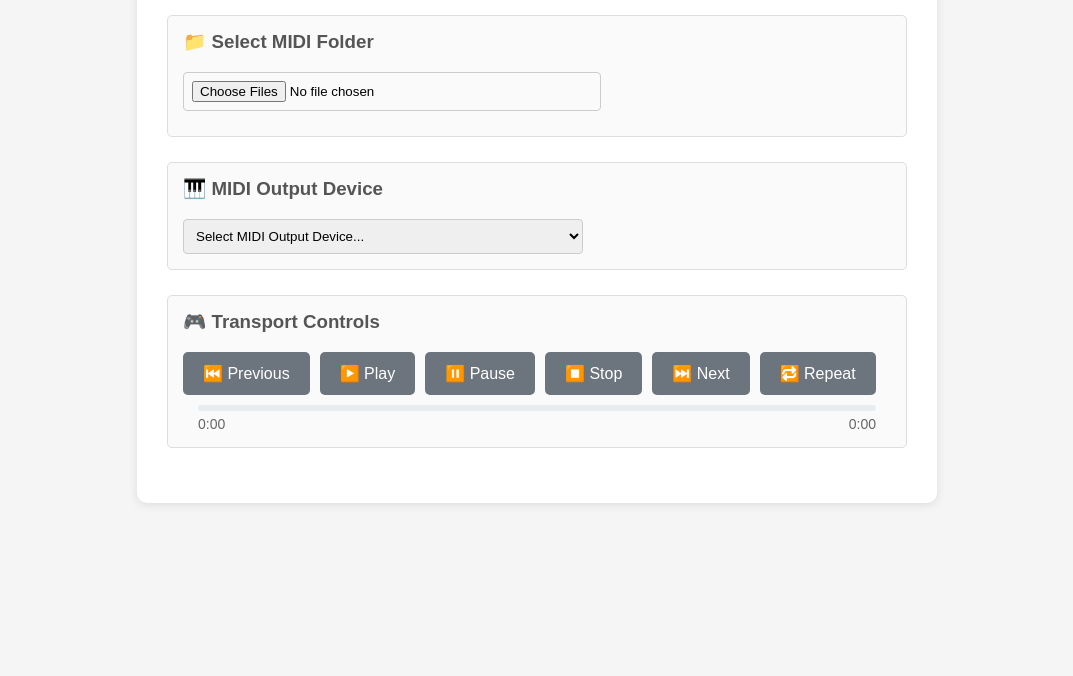
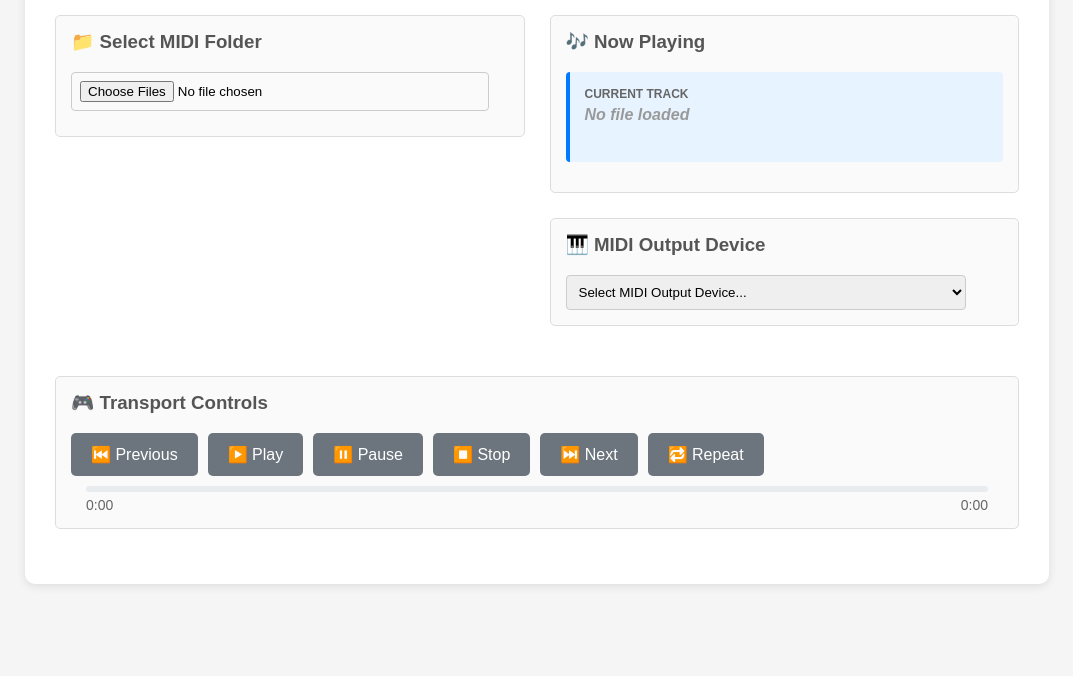
Before and after one commit to tonyferrelli/world-of-ai-slop, a plain HTML site: page tools/midi-file-player.html in a window 1280 px wide. Shown: the part 124-800 px from the top of the page, without its empty margins (103-1176 px from the left). Drawn offline with Linux system fonts and the light colour scheme.

Commit message:
Enhance layout and now playing display in MIDI player

```diff
--- a/tools/midi-file-player.html
+++ b/tools/midi-file-player.html
@@ -7,10 +7,23 @@
     <style>
         body {
             font-family: Arial, sans-serif;
-            max-width: 800px;
+            max-width: 1400px;
+            width: 80%;
             margin: 0 auto;
             padding: 20px;
             background-color: #f5f5f5;
+        }
+
+        @media (max-width: 1200px) {
+            body {
+                width: 90%;
+            }
+        }
+
+        @media (max-width: 768px) {
+            body {
+                width: 95%;
+            }
         }
 
         .container {
@@ -24,6 +37,19 @@
             text-align: center;
             color: #333;
             margin-bottom: 30px;
+        }
+
+        .grid-container {
+            display: grid;
+            grid-template-columns: 1fr 1fr;
+            gap: 25px;
+            margin-bottom: 25px;
+        }
+
+        @media (max-width: 768px) {
+            .grid-container {
+                grid-template-columns: 1fr;
+            }
         }
 
         .section {
@@ -90,6 +116,34 @@
         .file-list-empty {
             padding: 20px;
             text-align: center;
+            color: #999;
+            font-style: italic;
+        }
+
+        .now-playing {
+            padding: 15px;
+            background-color: #e7f3ff;
+            border-left: 4px solid #007bff;
+            border-radius: 4px;
+            margin-bottom: 15px;
+            min-height: 60px;
+        }
+
+        .now-playing-label {
+            font-size: 12px;
+            color: #666;
+            text-transform: uppercase;
+            font-weight: bold;
+            margin-bottom: 5px;
+        }
+
+        .now-playing-title {
+            font-size: 16px;
+            color: #333;
+            font-weight: bold;
+        }
+
+        .now-playing-empty {
             color: #999;
             font-style: italic;
         }
@@ -196,6 +250,8 @@
     <div class="container">
         <h1>🎵 Web MIDI Player</h1>
 
+        <div class="grid-container">
+            <div>
                 <div class="section">
                     <h3>📁 Select MIDI Folder</h3>
                     <div class="file-input">
@@ -205,12 +261,24 @@
                         <div class="file-list-empty">No MIDI files found</div>
                     </div>
                 </div>
+            </div>
+
+            <div>
+                <div class="section">
+                    <h3>🎶 Now Playing</h3>
+                    <div id="nowPlaying" class="now-playing">
+                        <div class="now-playing-label">Current Track</div>
+                        <div id="nowPlayingTitle" class="now-playing-title now-playing-empty">No file loaded</div>
+                    </div>
+                </div>
 
                 <div class="section">
                     <h3>🎹 MIDI Output Device</h3>
                     <select id="midiOutput" class="midi-select">
                         <option value="">Select MIDI Output Device...</option>
                     </select>
+                </div>
+            </div>
         </div>
 
         <div class="section">
@@ -262,6 +330,7 @@
             initializeElements() {
                 this.folderInput = document.getElementById('midiFolder');
                 this.fileListEl = document.getElementById('fileList');
+                this.nowPlayingTitle = document.getElementById('nowPlayingTitle');
                 this.outputSelect = document.getElementById('midiOutput');
                 this.prevBtn = document.getElementById('prevBtn');
                 this.playBtn = document.getElementById('playBtn');
@@ -404,6 +473,7 @@
                     try {
                         this.midiData = this.parseMIDI(new Uint8Array(e.target.result));
                         this.calculateDuration();
+                        this.updateNowPlaying(file.name);
                         this.showStatus(`Loaded: ${file.name}`, 'success');
                         this.updateControls();
 
@@ -606,6 +676,11 @@
                 this.showStatus('Stopped', 'info');
             }
 
+            updateNowPlaying(filename) {
+                this.nowPlayingTitle.textContent = filename;
+                this.nowPlayingTitle.classList.remove('now-playing-empty');
+            }
+
             toggleRepeat() {
                 this.isRepeat = !this.isRepeat;
                 this.repeatBtn.classList.toggle('active', this.isRepeat);
```
Lines whose indentation alone changed are shown as unchanged.
